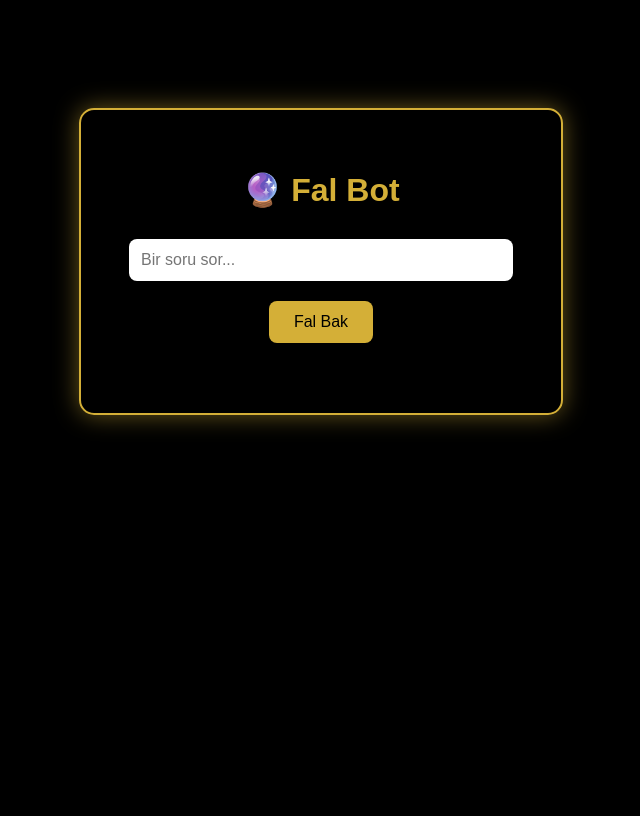
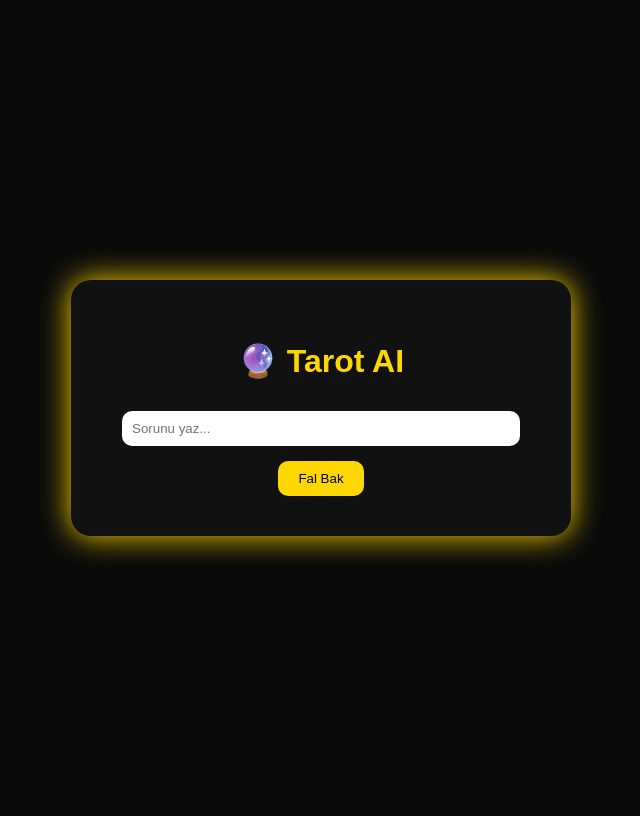
Before and after one commit to lydaark/falcibot, a Flask app: page / in a window 1280 px wide. Shown: the whole page, without its empty margins (319-959 px from the left). Before the commit the page ends 429 px from the top, so only its background shows below. Run offline with Flask 3, Linux system fonts and the light colour scheme.

Commit message:
Update index.html

```diff
--- a/templates/index.html
+++ b/templates/index.html
@@ -1,58 +1,61 @@
 <!DOCTYPE html>
-<html lang="tr">
+<html>
 <head>
-<meta charset="UTF-8">
-<title>🔮 Fal Bot</title>
+
+<title>Tarot AI</title>
 
 <style>
 
 body{
-background:#000;
-color:#d4af37;
-font-family:Arial, Helvetica, sans-serif;
-text-align:center;
-padding-top:100px;
+background:#0a0a0a;
+font-family:Arial;
+color:#ffd700;
+display:flex;
+justify-content:center;
+align-items:center;
+height:100vh;
 }
 
-.container{
-width:400px;
-margin:auto;
+.box{
+background:#111;
 padding:40px;
-border:2px solid #d4af37;
-border-radius:15px;
-box-shadow:0 0 25px rgba(212,175,55,0.5);
-}
-
-h1{
-margin-bottom:30px;
+border-radius:20px;
+box-shadow:0 0 30px gold;
+width:420px;
+text-align:center;
 }
 
 input{
 width:90%;
-padding:12px;
+padding:10px;
+margin-top:10px;
+border-radius:10px;
 border:none;
-border-radius:8px;
-margin-bottom:20px;
-font-size:16px;
 }
 
 button{
-background:#d4af37;
-color:black;
+margin-top:15px;
+padding:10px 20px;
+background:gold;
 border:none;
-padding:12px 25px;
-font-size:16px;
-border-radius:8px;
+border-radius:10px;
 cursor:pointer;
 }
 
-button:hover{
-background:#b8962e;
+.cards{
+margin-top:20px;
 }
 
-.result{
-margin-top:30px;
-font-size:18px;
+.card{
+background:#222;
+padding:10px;
+margin:5px;
+border-radius:10px;
+}
+
+.yorum{
+margin-top:20px;
+color:white;
 }
 
 </style>
@@ -61,35 +64,56 @@ font-size:18px;
 
 <body>
 
-<div class="container">
+<div class="box">
 
-<h1>🔮 Fal Bot</h1>
+<h1>🔮 Tarot AI</h1>
 
 <form method="POST">
 
-<input type="text" name="question" placeholder="Bir soru sor..." required>
+<input name="question" placeholder="Sorunu yaz..." required>
 
 <br>
 
-<button type="submit">Fal Bak</button>
+<button>Fal Bak</button>
 
 </form>
 
-<div class="result">
 
-{% if answer %}
-<p>{{ answer }}</p>
+{% if cards %}
+
+<div class="cards">
+
+<h3>Seçilen Kartlar</h3>
+
+{% for card in cards %}
+
+<div class="card">
+
+{{card}}
+
+</div>
+
+{% endfor %}
+
+</div>
+
 {% endif %}
-  {% if tarot %}
-<h2>Tarot Kartların</h2>
-<p>{{ tarot[0] }}</p>
-<p>{{ tarot[1] }}</p>
-<p>{{ tarot[2] }}</p>
+
+
+{% if yorum %}
+
+<div class="yorum">
+
+<h3>Fal Yorumu</h3>
+
+<p>{{yorum}}</p>
+
+</div>
+
 {% endif %}
 
 </div>
 
-</div>
+</body>
 
-</body>
 </html>
```
